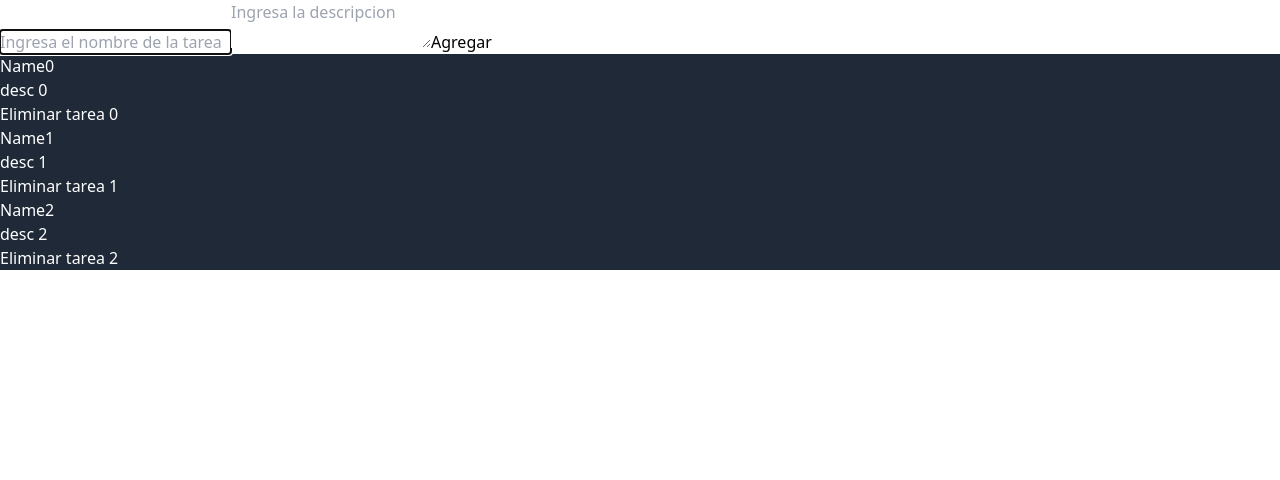
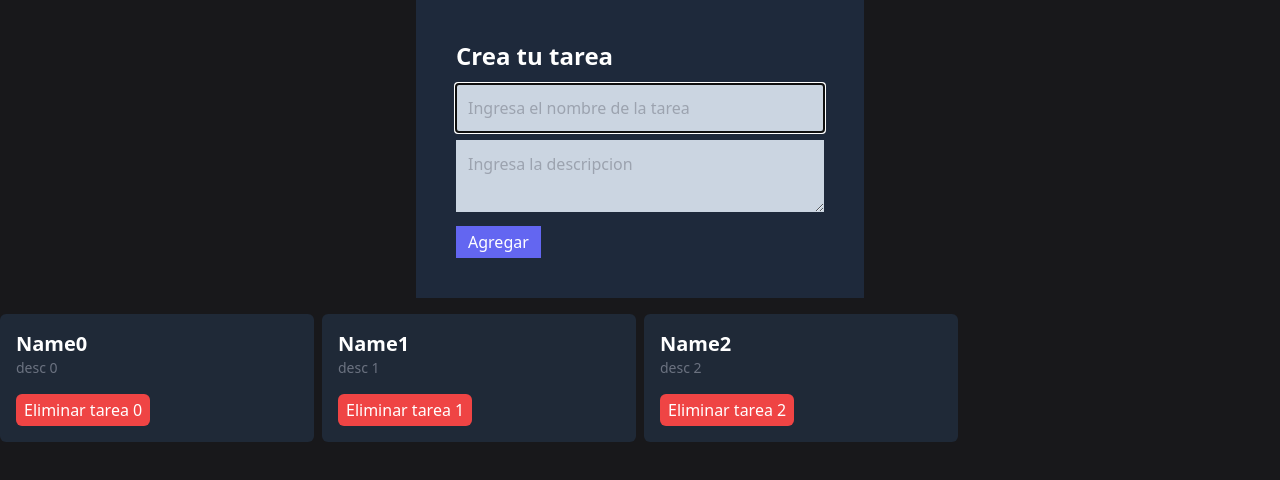
Before and after one commit to dav-sh/react-list-app, a React (Vite) app: page / in a window 1280 px wide. Shown: the top 480 px of the page. Built offline with nearby package versions, Linux system fonts and the light colour scheme.

Commit message:
UI created with tailwind css

```diff
--- a/src/App.jsx
+++ b/src/App.jsx
@@ -3,11 +3,13 @@
 
 function App() {
   return (
-    <>
+    <main className="bg-zinc-900 h-screen">
       {console.log("Hola")}
-      <TaskForm />
-      <TaskList />
-    </>
+      <div className="container mx-auto ">
+        <TaskForm />
+        <TaskList />
+      </div>
+    </main>
   );
 }
 
--- a/src/components/TaskCard.jsx
+++ b/src/components/TaskCard.jsx
@@ -10,10 +10,15 @@
   };
 
   return (
-    <div className="bg-gray-800 text-white">
-      <h1>{task.name}</h1>
-      <p>{task.desc}</p>
-      <button onClick={actionButton}>Eliminar tarea {task.id}</button>
+    <div className="bg-gray-800 text-white p-4 rounded-md">
+      <h1 className="text-xl font-bold capitalize">{task.name}</h1>
+      <p className="text-gray-500 text-sm">{task.desc}</p>
+      <button
+        onClick={actionButton}
+        className="bg-red-500 px-2 py-1 rounded-md mt-4 hover: bg-red-400"
+      >
+        Eliminar tarea {task.id}
+      </button>
     </div>
   );
 }
--- a/src/components/TaskForm.jsx
+++ b/src/components/TaskForm.jsx
@@ -19,7 +19,9 @@
   };
 
   return (
-    <form onSubmit={handleSubmit} method="post">
+    <div className="max-w-md mx-auto">
+      <form onSubmit={handleSubmit} method="post" className="bg-slate-800 p-10 mb-4">
+        <h1 className="text-2xl font-bold text-white mb-3">Crea tu tarea</h1>
       <input
         type="text"
         placeholder="Ingresa el nombre de la tarea"
@@ -27,6 +29,7 @@
           setTaskName(e.target.value);
         }}
         value={taskName}
+        className="bg-slate-300 p-3 w-full mb-2"
         autoFocus
       />
       <textarea
@@ -35,9 +38,11 @@
           setTaskDescription(e.target.value);
         }}
         value={taskDescription}
+        className="bg-slate-300 p-3 w-full mb-2"
       />
-      <button>Agregar</button>
+      <button className="bg-indigo-500  px-3 py-1 text-white">Agregar</button>
     </form>
+    </div>
   );
 }
 
--- a/src/components/TaskList.jsx
+++ b/src/components/TaskList.jsx
@@ -6,17 +6,17 @@
   const {deleteTask, tasks} = useContext(TaskContext)
 
   if (tasks.length === 0) {
-    return <h1>No hay tareas</h1>;
+    return <h1 className="text-white text-4xl font-bold text-center">No hay tareas</h1>;
   }
   //console.log(props.tasks)
   return (
-    <>
+    <div className = "grid grid-cols-4 gap-2">
       {tasks.map((t) => (
         <div key={t.id}>
           <TaskCard task={t}/>
         </div>
       ))}
-    </>
+    </div>
   );
 }
 
```
